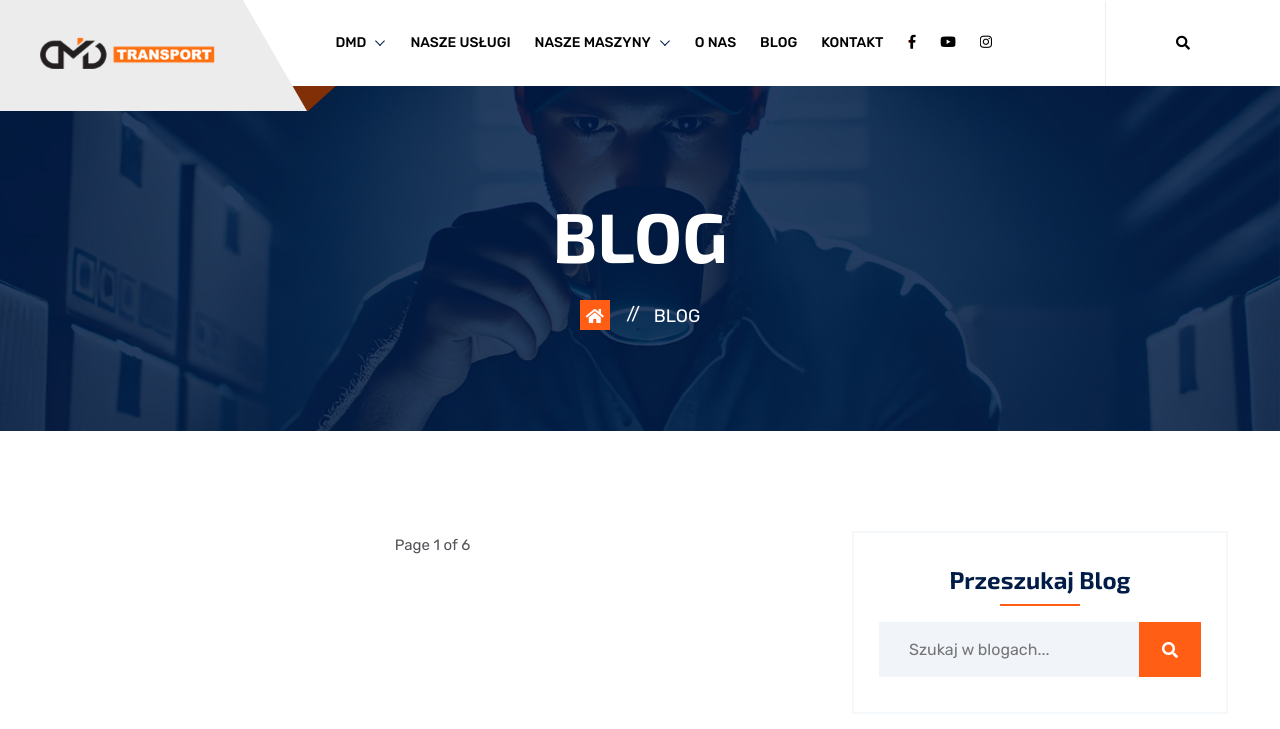
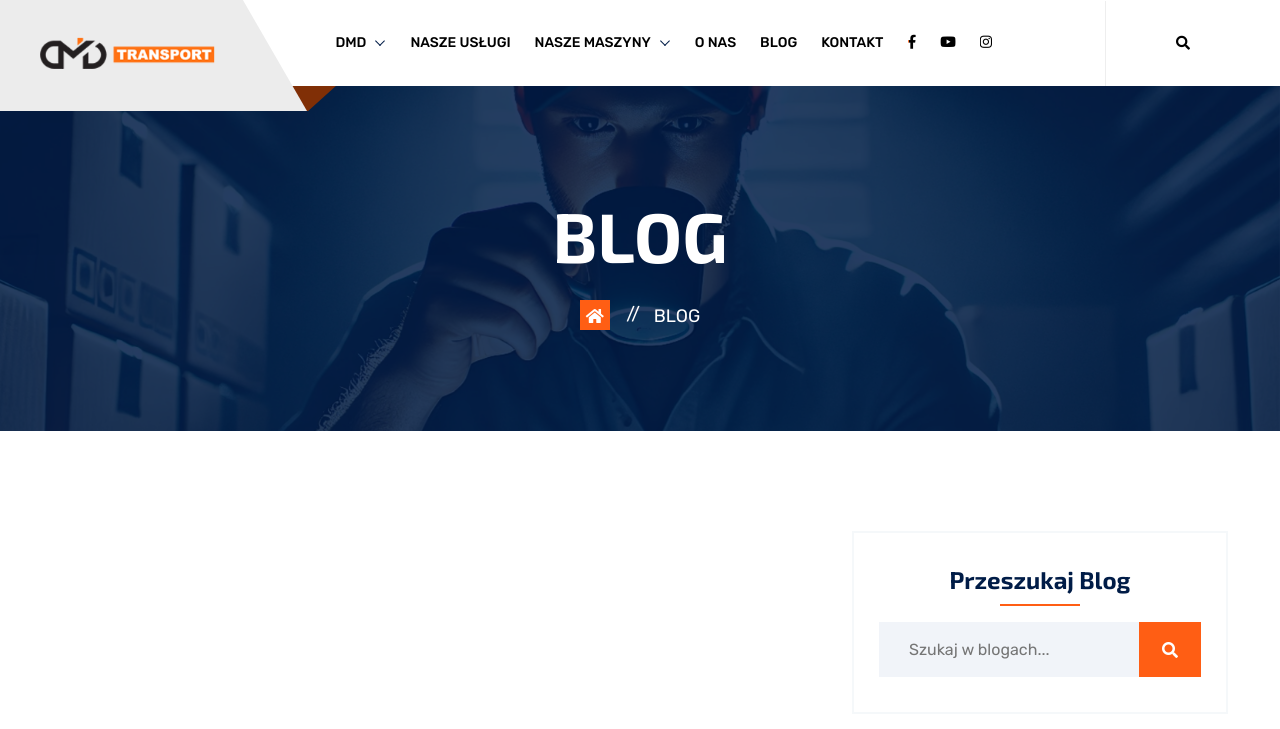
Before and after one commit to informatykdmd/dmdtransport, a Python web app: template templates/blog.html in a window 1280 px wide. Shown: the top 729 px of the page. Run offline with Jinja, Linux system fonts and the light colour scheme; the template is opened without the code that fills it, so the values that code supplies are empty; some libraries are stand-ins or nearby versions.

Commit message:
Working now

```diff
--- a/templates/blog.html
+++ b/templates/blog.html
@@ -44,7 +44,7 @@
 
             </div>
             <div class="pagination-box-row text-center">
-               <p>Page 1 of 6</p>
+               <!-- <p>Page 1 of 6</p> -->
                {% if pagination.total_pages > 1 %}
                   <ul class="pagination">
                      {% if pagination.has_prev %}
```
